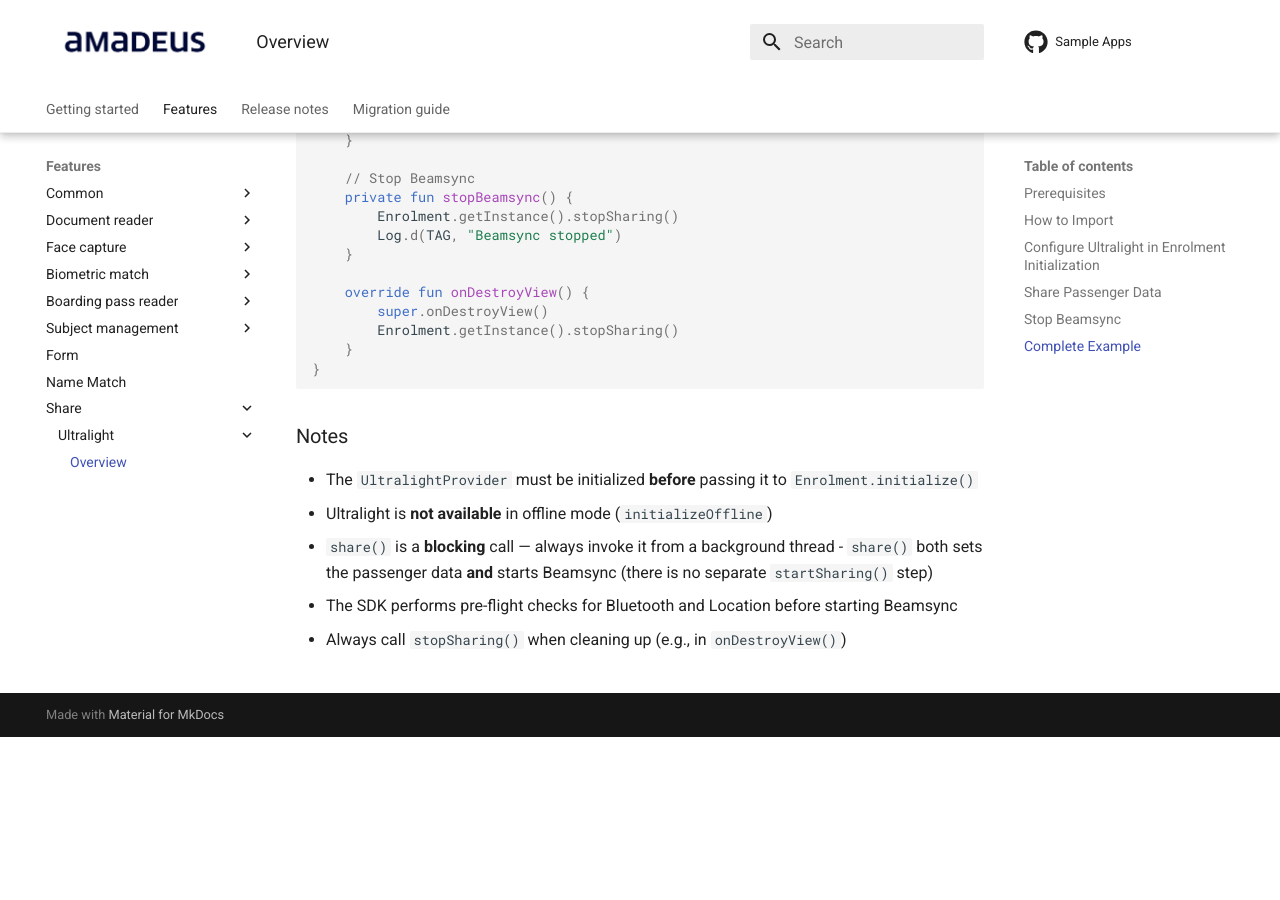
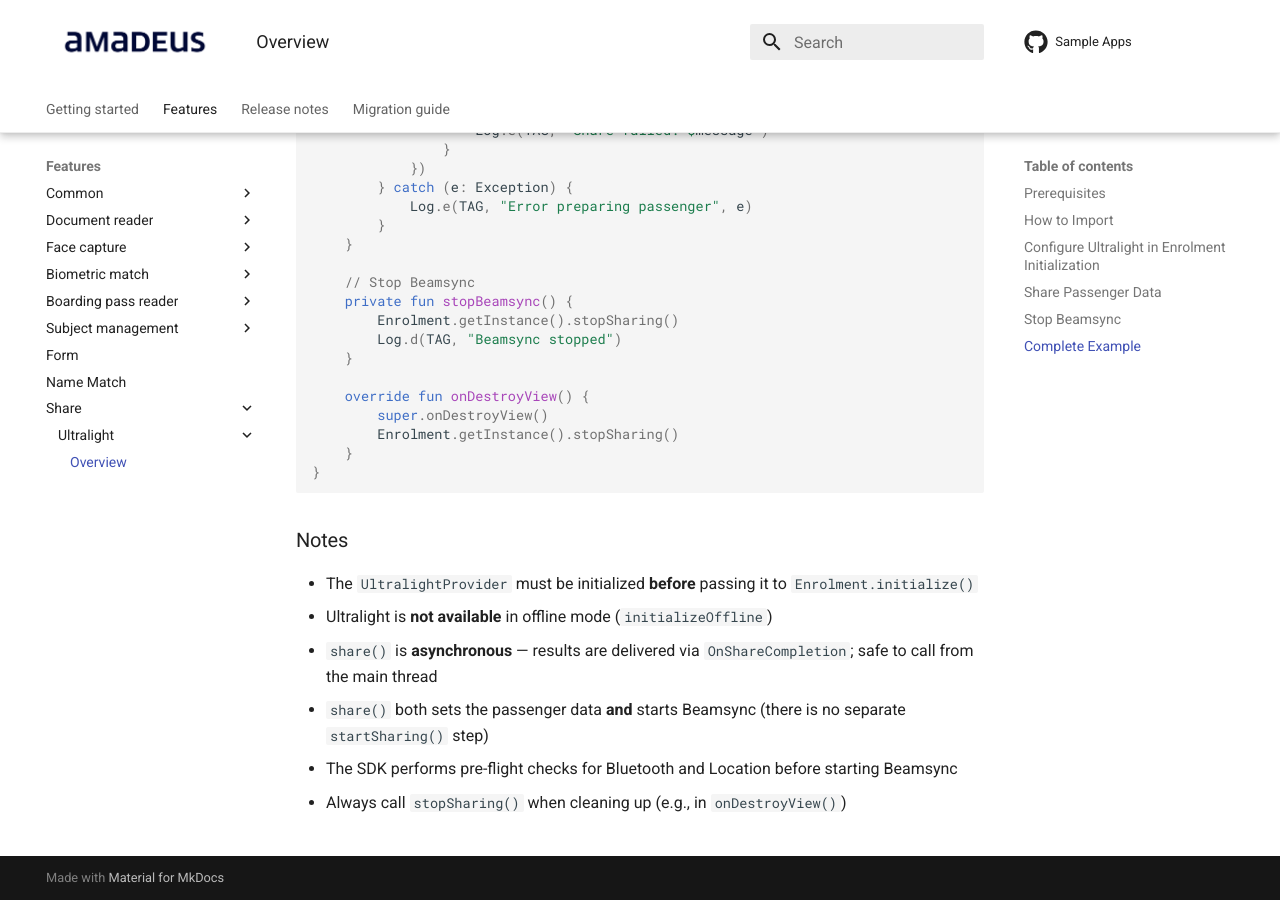
Before and after one commit to vbmobile/mobile-id-documentation, an MkDocs documentation site: the page built from docs/Features/Ultralight/Ultralight_Index.md, in a window 1280 px wide and 900 px high, scrolled down 5926 px. Built offline with MkDocs 1.6.1 and Material for MkDocs 9.7.7, drawn with Linux system fonts in a browser that asks for light colours; the version menu is left out; before the commit the page ends 6663 px from its top, so only the background shows below that; some of the changed text lies outside the part shown.

Commit message:
Update Docs - Android

```diff
--- a/docs/Features/Ultralight/Ultralight_Index.md
+++ b/docs/Features/Ultralight/Ultralight_Index.md
@@ -28,6 +28,9 @@
     !!! note
         The SDK validates that Bluetooth and Location are enabled before starting Beamsync
         and returns a descriptive `FeatureError` if either is disabled.
+
+    !!! warning
+        Ultralight is not available when initializing the SDK via `initializeOffline`.
 
 === "iOS"
 
@@ -422,7 +425,8 @@
 
 	- The `UltralightProvider` must be initialized **before** passing it to `Enrolment.initialize()`
 	- Ultralight is **not available** in offline mode (`initializeOffline`)
-	- `share()` is a **blocking** call — always invoke it from a background thread	- `share()` both sets the passenger data **and** starts Beamsync (there is no separate `startSharing()` step)
+	- `share()` is **asynchronous** — results are delivered via `OnShareCompletion`; safe to call from the main thread
+	- `share()` both sets the passenger data **and** starts Beamsync (there is no separate `startSharing()` step)
 	- The SDK performs pre-flight checks for Bluetooth and Location before starting Beamsync
 	- Always call `stopSharing()` when cleaning up (e.g., in `onDestroyView()`)
 
```
Also changed, not shown: docs/Features/DocumentReader/DocumentReader_Index.md (+14 -6 lines).
